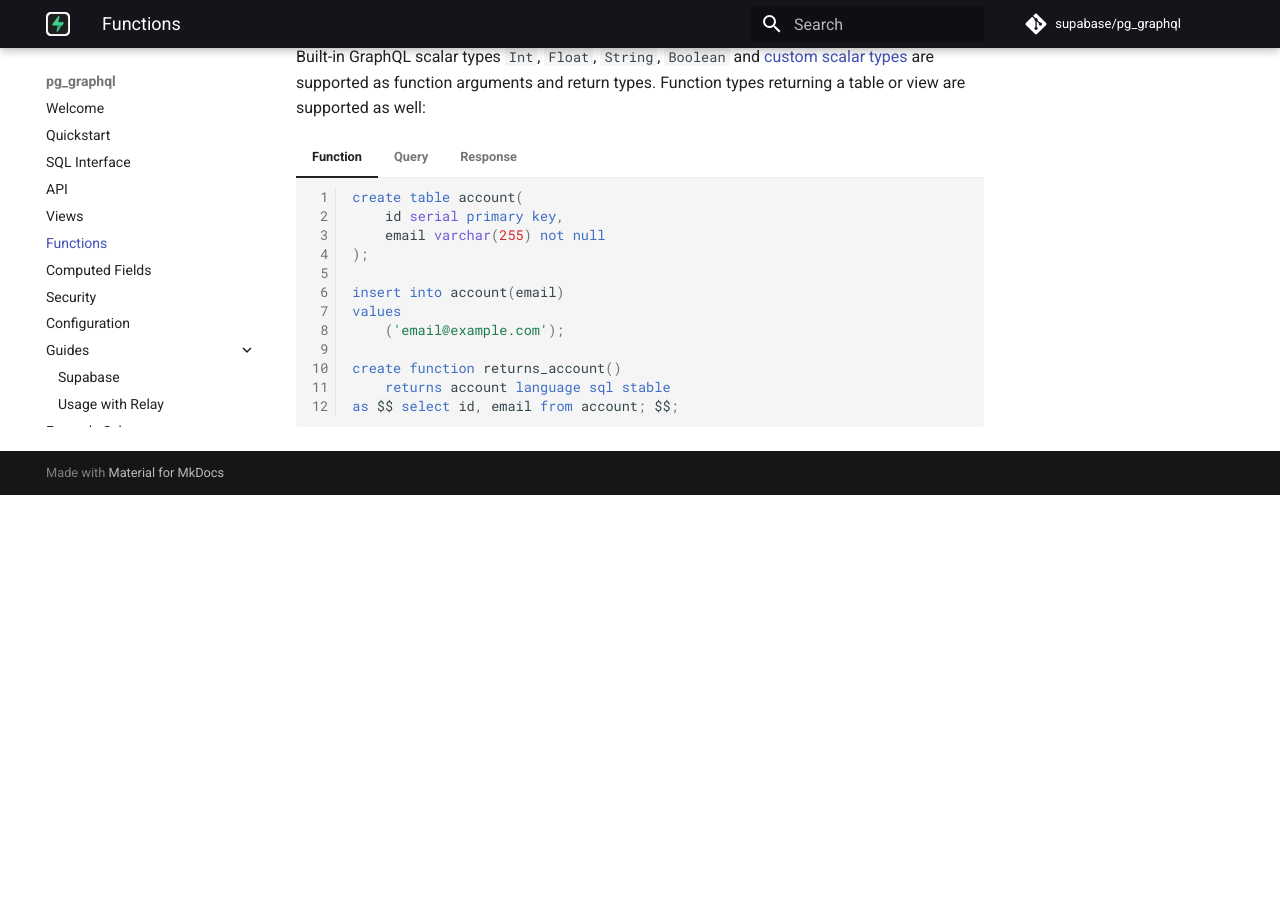
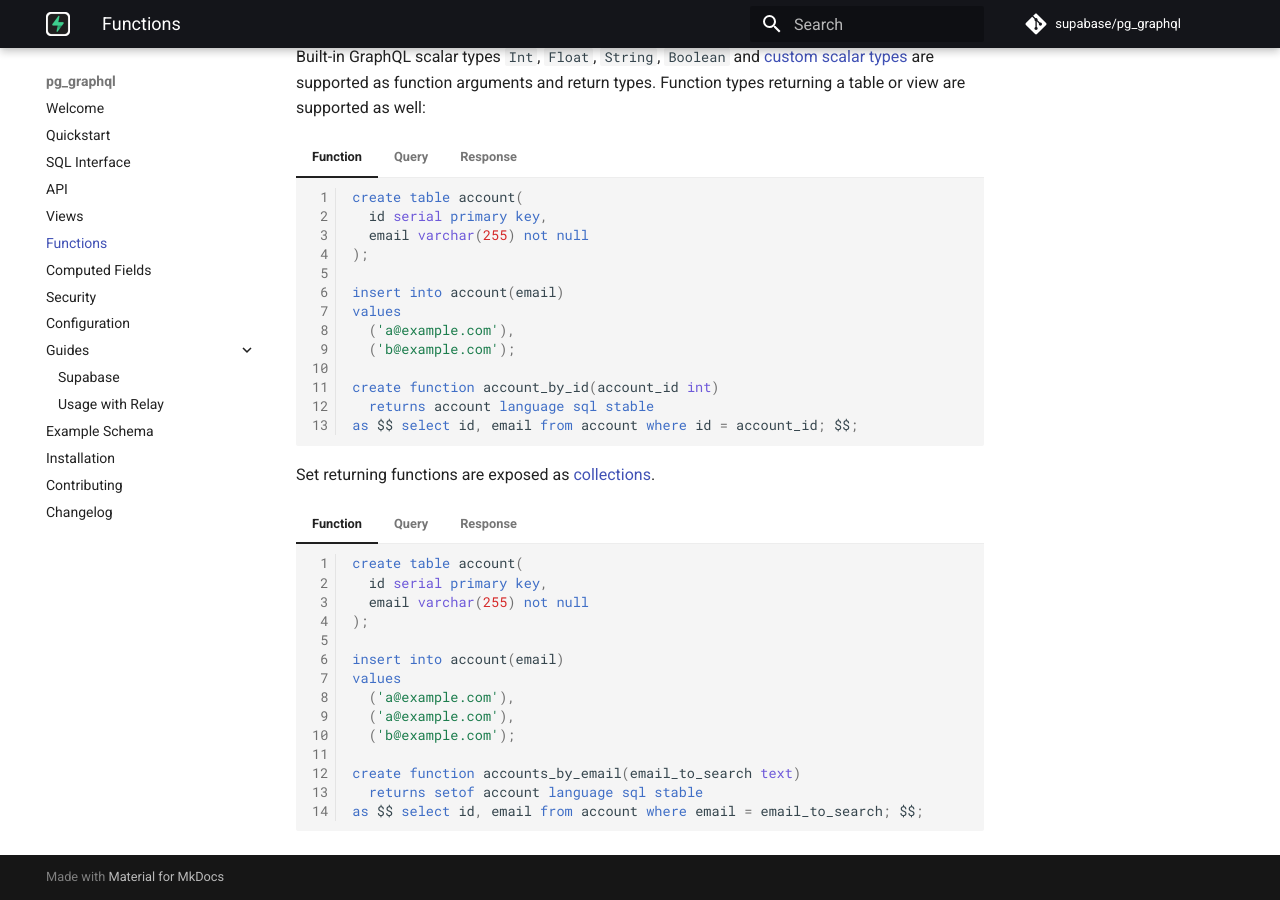
Before and after one commit to supabase/pg_graphql, an MkDocs documentation site: the page built from docs/functions.md, in a window 1280 px wide and 900 px high, scrolled down 650 px. Built offline with MkDocs 1.6.1 and Material for MkDocs 9.7.7, drawn with Linux system fonts in a browser that asks for light colours; comment, search, counter and statistics services are not loaded; before the commit the page ends 1145 px from its top, so only the background shows below that.

Commit message:
add more examples to docs

````diff
--- a/docs/functions.md
+++ b/docs/functions.md
@@ -6,7 +6,7 @@
 
     ```sql
     create function add_nums(a int, b int)
-        returns int language sql immutable
+      returns int language sql immutable
     as $$ select a + b; $$;
     ```
 
@@ -14,7 +14,7 @@
 
     ```graphql
     query {
-        addNums(a: 2, b: 3)
+      addNums(a: 2, b: 3)
     }
     ```
 
@@ -22,9 +22,9 @@
 
     ```json
     {
-        "data": {
-            "addNums": 5
-        }
+      "data": {
+        "addNums": 5
+      }
     }
     ```
 
@@ -34,12 +34,12 @@
 
     ```sql
     create table account(
-        id serial primary key,
-        email varchar(255) not null
+      id serial primary key,
+      email varchar(255) not null
     );
 
     create function save_email(email text)
-        returns int language sql volatile
+      returns int language sql volatile
     as $$ insert into account (email) values (email) returning id; $$;
     ```
 
@@ -47,7 +47,7 @@
 
     ```graphql
     mutation {
-        saveEmail(email: "email@example.com")
+      saveEmail(email: "email@example.com")
     }
     ```
 
@@ -55,9 +55,9 @@
 
     ```json
     {
-        "data": {
-            "saveEmail": 1
-        }
+      "data": {
+        "saveEmail": 1
+      }
     }
     ```
 
@@ -67,27 +67,28 @@
 
     ```sql
     create table account(
-        id serial primary key,
-        email varchar(255) not null
+      id serial primary key,
+      email varchar(255) not null
     );
 
     insert into account(email)
     values
-        ('email@example.com');
+      ('a@example.com'),
+      ('b@example.com');
 
-    create function returns_account()
-        returns account language sql stable
-    as $$ select id, email from account; $$;
+    create function account_by_id(account_id int)
+      returns account language sql stable
+    as $$ select id, email from account where id = account_id; $$;
     ```
 
 === "Query"
 
     ```graphql
     query {
-        returnsAccount {
-            id
-            email
-        }
+      returnsAccount(accountId: 1) {
+          id
+          email
+      }
     }
     ```
 
@@ -95,11 +96,66 @@
 
     ```json
     {
-        "data": {
-            "returnsAccount": {
-                "id": 1,
-                "email": "email@example.com"
+      "data": {
+          "returnsAccount": {
+            "id": 1,
+            "email": "email@example.com"
+          }
+      }
+    }
+    ```
+
+Set returning functions are exposed as [collections](/pg_graphql/api/#collections).
+
+=== "Function"
+
+    ```sql
+    create table account(
+      id serial primary key,
+      email varchar(255) not null
+    );
+
+    insert into account(email)
+    values
+      ('a@example.com'),
+      ('a@example.com'),
+      ('b@example.com');
+
+    create function accounts_by_email(email_to_search text)
+      returns setof account language sql stable
+    as $$ select id, email from account where email = email_to_search; $$;
+    ```
+
+=== "Query"
+
+    ```graphql
+    query {
+      accountsByEmail(email_to_search: "a@example.com", first: 1) {
+      edges {
+            node {
+              id
+              email
             }
         }
+      }
     }
     ```
+
+=== "Response"
+
+    ```json
+    {
+      "data": {
+        "accountsByEmail": {
+          "edges": [
+            {
+              "node": {
+                "id": 1,
+                "email": "a@example.com"
+              }
+            }
+          ]
+        }
+      }
+    }
+    ```
````
